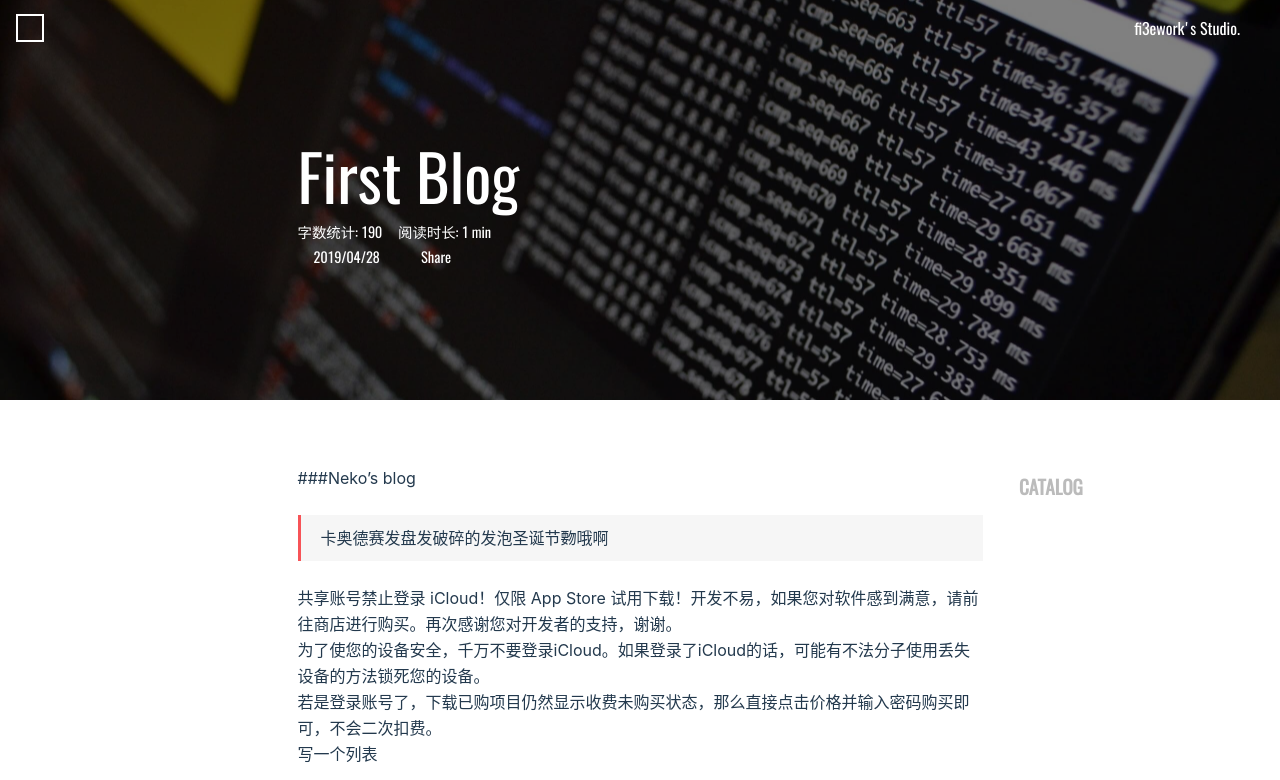
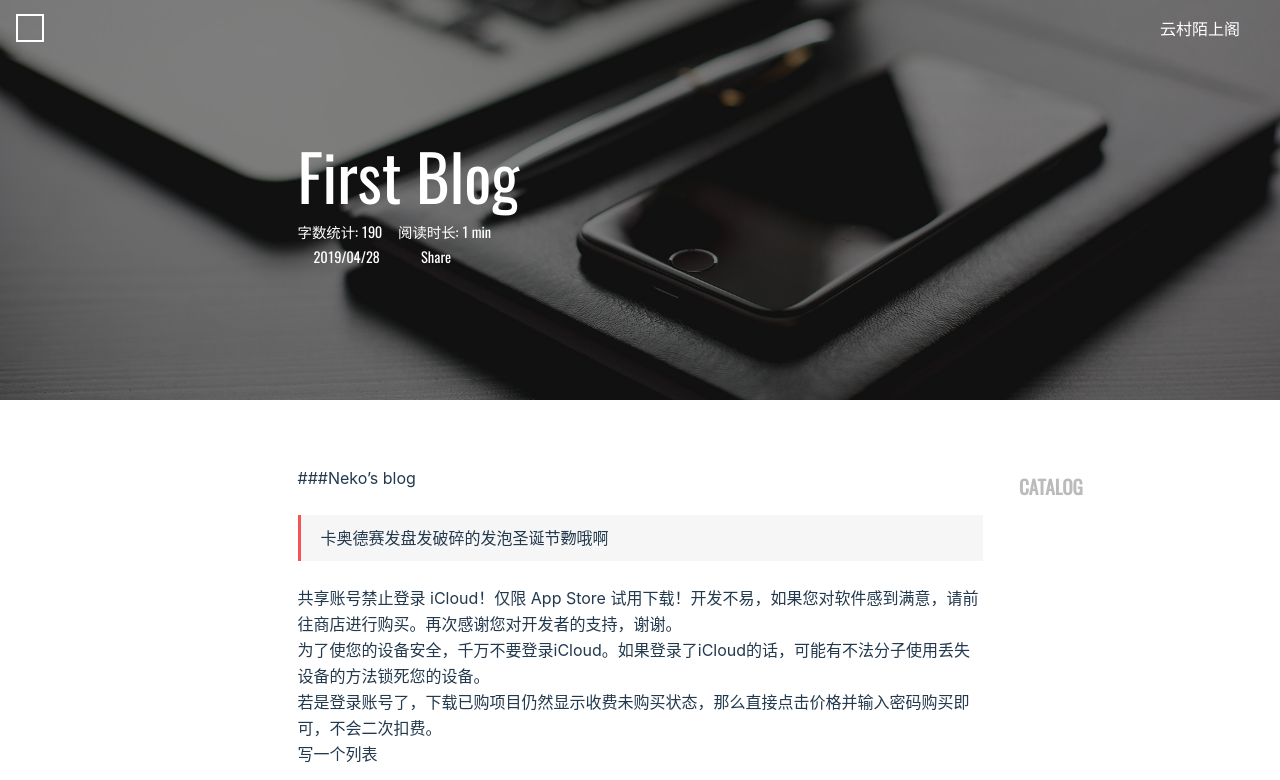
Before and after one commit to aipeteryao/aipeteryao.github.io, a plain HTML site: page 2019/04/28/first blog/index.html in a window 1280 px wide. Shown: the top 780 px of the page. Drawn offline with nearby package versions, Linux system fonts and the light colour scheme; some packages are replaced by stand-ins of ours; a script that the page names is missing; a web font is replaced by a local one.

Commit message:
Site updated: 2019-04-29 15:20:39

```diff
--- a/2019/04/28/first blog/index.html
+++ b/2019/04/28/first blog/index.html
@@ -22,7 +22,7 @@
     <meta name="description" content>
     <meta http-equiv="Cache-control" content="no-cache">
     <meta http-equiv="X-UA-Compatible" content="IE=edge,chrome=1">
-    <title>First Blog · fi3ework&#39;s Studio</title>
+    <title>First Blog · HOME</title>
     <style type="text/css">
     @font-face {
         font-family: 'Oswald-Regular';
@@ -214,14 +214,14 @@
 
     <div class="banner">
             <div class="blog-title">
-                <a href="/">fi3ework&#39;s Studio.</a>
+                <a href="/">云村陌上阁</a>
             </div>
             <div class="post-title">
                 <a href="#" class="post-name">First Blog</a>
             </div>
     </div>
 
-    <a class="home-link" href="/">fi3ework's Studio.</a>
+    <a class="home-link" href="/">云村陌上阁</a>
 </header>
     <div class="wrapper">
         <div class="site-intro" style="
@@ -241,7 +241,7 @@ height:50vh;
     <!-- 404页  -->
 
     <div class="site-intro-placeholder"></div>
-    <div class="site-intro-img" style="background-image: url(/intro/post-bg.jpg)"></div>
+    <div class="site-intro-img" style="background-image: url(/intro/post_background.jpg)"></div>
     <div class="site-intro-meta">
         <!-- 标题  -->
         <h1 class="intro-title">
```
Also changed, not shown: 2019/04/28/hello-world/index.html (+4 -4 lines), archives/2019/04/index.html (+2 -2 lines), archives/2019/index.html (+2 -2 lines), archives/index.html (+2 -2 lines), index.html (+4 -4 lines), intro/post_background.jpg (added).
